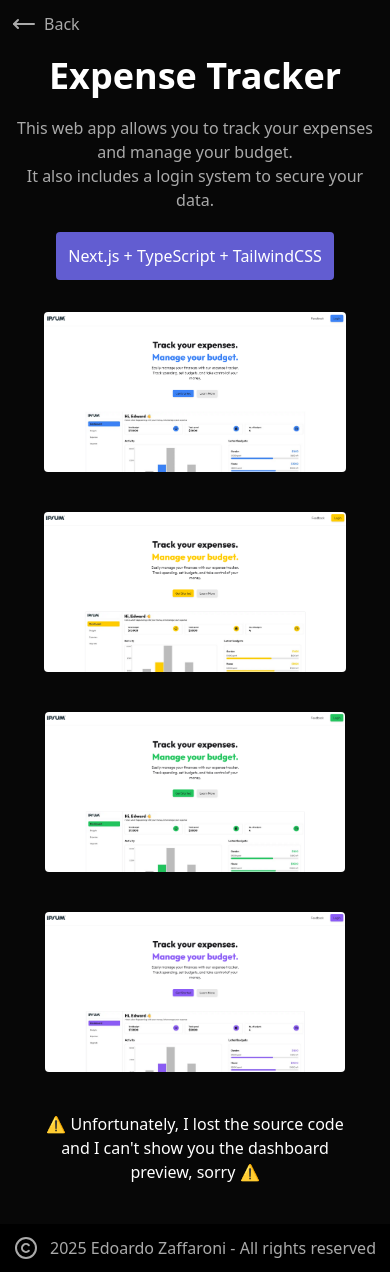
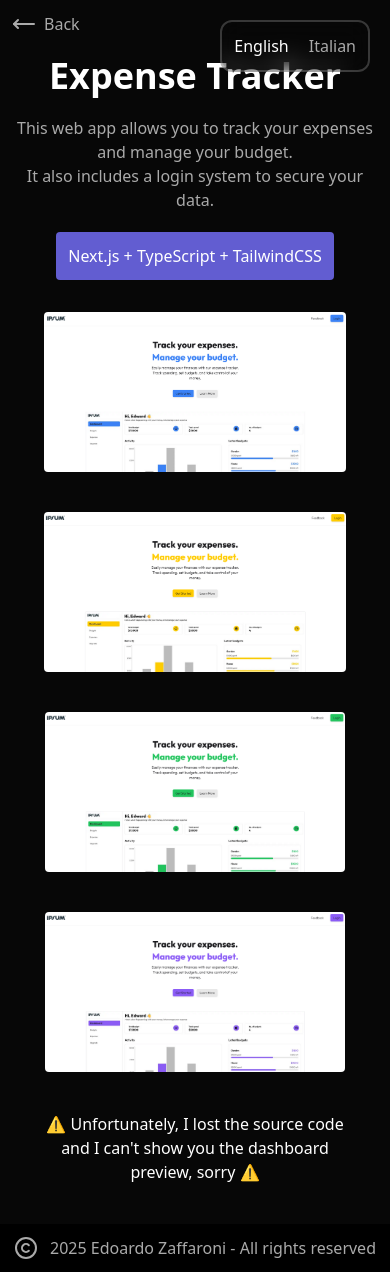
Before and after one commit to Edoo29/personal-portfolio, a React (Vite) app: page /expense-tracker in a window 390 px wide. Built offline with nearby package versions, Linux system fonts and the light colour scheme.

Commit message:
added translaction for expense tracker page

```diff
--- a/src/components/navbar.tsx
+++ b/src/components/navbar.tsx
@@ -28,9 +28,6 @@ const navbarItems: NavbarItems[] = [
 ];
 
 export default function Navbar() {
-  const [english, setEnglish] = useState<boolean>(true);
-  const [italian, setItalian] = useState<boolean>(false);
-
   return (
     <>
       <LoadAnimation delay={0.2}>
@@ -49,6 +46,30 @@ export default function Navbar() {
               <NavbarElement key={item.label} {...item} />
             ))}
           </ul>
+          <TranslateLanguageButton />
+        </nav>
+        <nav className="flex md:hidden text-[var(--color-shadows)]">
+          <a
+            href="https://github.com/Edoo29"
+            target="_blank"
+            rel="noreferrer"
+            title="My GitHub profile link"
+            className="flex gap-5 fixed left-0 bottom-0 mb-5 ml-5 p-3 border-glass rounded-xl backdrop-blur-md z-10 glowing-effect cursor-pointer"
+          >
+            <Github />
+          </a>
+          <TranslateLanguageButtonMobile />
+        </nav>
+      </LoadAnimation>
+    </>
+  );
+}
+
+export function TranslateLanguageButton() {
+  const [english, setEnglish] = useState<boolean>(true);
+  const [italian, setItalian] = useState<boolean>(false);
+
+  return (
     <div className="flex gap-5 fixed right-0 top-0 mt-5 mr-5 p-3 border-glass rounded-xl backdrop-blur-md z-10">
       <Toggle
         customOnClick={() => {
@@ -67,17 +88,14 @@ export default function Navbar() {
         language="Italian"
       />
     </div>
-        </nav>
-        <nav className="flex md:hidden text-[var(--color-shadows)]">
-          <a
-            href="https://github.com/Edoo29"
-            target="_blank"
-            rel="noreferrer"
-            title="My GitHub profile link"
-            className="flex gap-5 fixed left-0 bottom-0 mb-5 ml-5 p-3 border-glass rounded-xl backdrop-blur-md z-10 glowing-effect cursor-pointer"
-          >
-            <Github />
-          </a>
+  );
+}
+
+function TranslateLanguageButtonMobile() {
+  const [english, setEnglish] = useState<boolean>(true);
+  const [italian, setItalian] = useState<boolean>(false);
+
+  return (
     <div className="flex gap-5 fixed right-0 bottom-0 mb-5 mr-5 p-3 border-glass rounded-xl backdrop-blur-md z-10">
       <Toggle
         customOnClick={() => {
@@ -96,9 +114,6 @@ export default function Navbar() {
         language="Italian"
       />
     </div>
-        </nav>
-      </LoadAnimation>
-    </>
   );
 }
 
@@ -115,7 +130,7 @@ function Toggle({ language, customClass, customOnClick }: ToggleProps) {
         customOnClick();
         handleTranslation(language.slice(0, 2).toLocaleLowerCase());
       }}
-      className={`${customClass} cursor-pointer hover:underline`}
+      className={`${customClass} text-[var(--color-shadows)] cursor-pointer hover:underline`}
     >
       <Translate text={language} />
     </button>
--- a/src/i18n.ts
+++ b/src/i18n.ts
@@ -51,6 +51,13 @@ i18n.use(initReactI18next).init({
         boilerflowDescription:
           "Boilerflow is a CLI tool which contains a lot of useful boilerplates",
         readMore: "Read more",
+        back: "Back",
+        expenseTrackerTextOne:
+          "This web app allows you to track your expenses and manage your budget.",
+        expenseTrackerTextTwo:
+          "It also includes a login system to secure your data.",
+        expenseTrackerTextThree:
+          "Unfortunately, I lost the source code and I can't show you the dashboard preview, sorry",
       },
     },
     it: {
@@ -95,6 +102,13 @@ i18n.use(initReactI18next).init({
         boilerflowDescription:
           "Boilerflow è un tool CLI che contiene molti boileplate utili",
         readMore: "Scopri di più",
+        back: "Indietro",
+        expenseTrackerTextOne:
+          "Questa web app ti permette di tenere traccia delle tue spese e gestire il tuo budget.",
+        expenseTrackerTextTwo:
+          "Inoltre include un sistema di login per proteggere i tuoi dati.",
+        expenseTrackerTextThree:
+          "Sfortunatamente, ho perso il codice sorgente e non posso mostrarti la preview della dashboard, scusate",
       },
     },
   },
--- a/src/routes/expense-tracker.tsx
+++ b/src/routes/expense-tracker.tsx
@@ -2,6 +2,8 @@ import { Link } from "react-router-dom";
 import CopyrightBanner from "../components/copyright-banner";
 import { MoveLeft } from "lucide-react";
 import { ImagePreviewProps } from "../types";
+import Translate from "../components/translate";
+import { TranslateLanguageButton } from "../components/navbar";
 
 const images: ImagePreviewProps[] = [
   { src: "./blue.png", alt: "Blue theme preview" },
@@ -19,17 +21,18 @@ export default function ExpenseTracker() {
           to={"/"}
         >
           <MoveLeft />
-          Back
+          <Translate text="back" />
         </Link>
       </div>
       <div className="flex flex-col items-center justify-center mt-5 p-3 gap-5">
         <h1 className="text-4xl text-white font-bold">Expense Tracker</h1>
         <section className="text-center text-[var(--color-shadows)]">
           <p>
-            This web app allows you to track your expenses and manage your
-            budget.
+            <Translate text="expenseTrackerTextOne" />
           </p>
-          <p>It also includes a login system to secure your data.</p>
+          <p>
+            <Translate text="expenseTrackerTextTwo" />
+          </p>
         </section>
         <p className="bg-[var(--purple)] p-3 rounded text-white">
           Next.js + TypeScript + TailwindCSS
@@ -39,9 +42,9 @@ export default function ExpenseTracker() {
         <ShowImages />
       </div>
       <p className="text-white text-center p-10">
-        ⚠️ Unfortunately, I lost the source code and I can't show you the
-        dashboard preview, sorry ⚠️
+        ⚠️ <Translate text="expenseTrackerTextThree" /> ⚠️
       </p>
+      <TranslateLanguageButton />
       <CopyrightBanner customClass="md:bottom-0" />
     </>
   );
```
Lines whose indentation alone changed are shown as unchanged.
